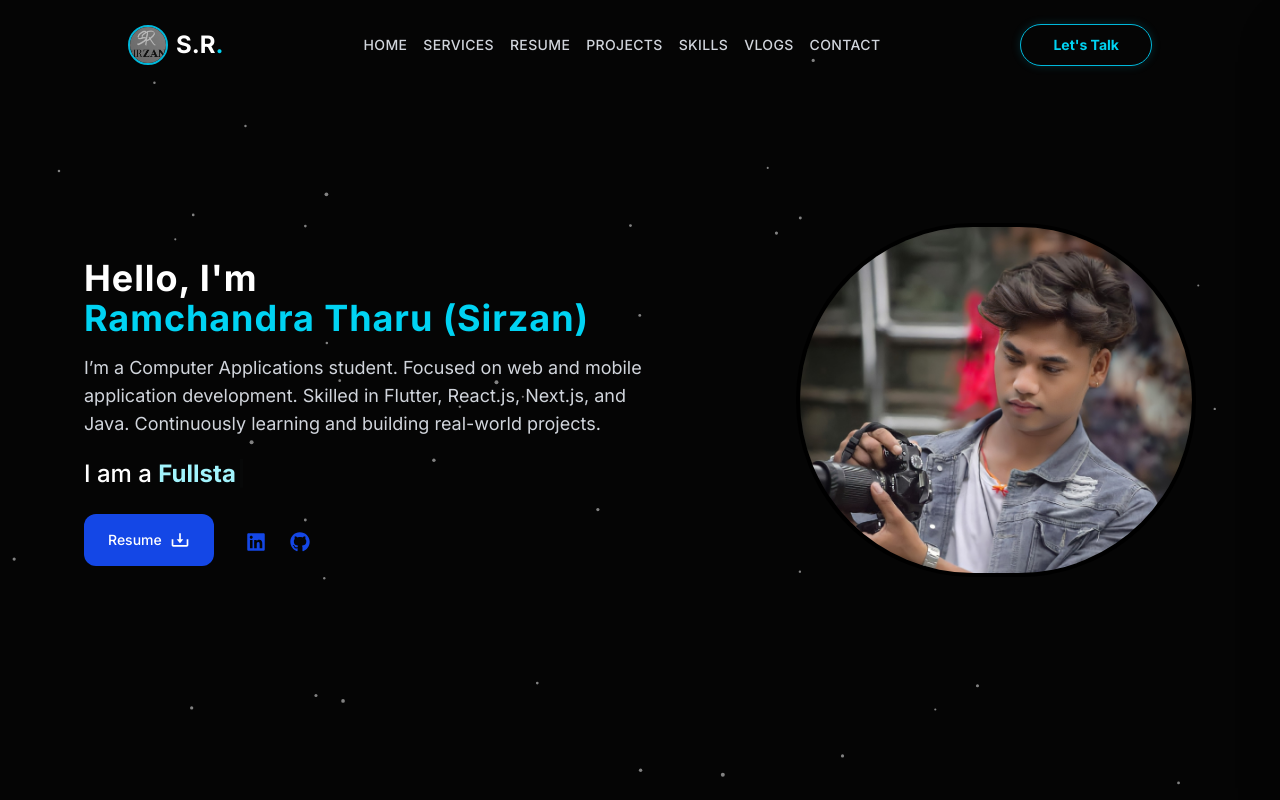
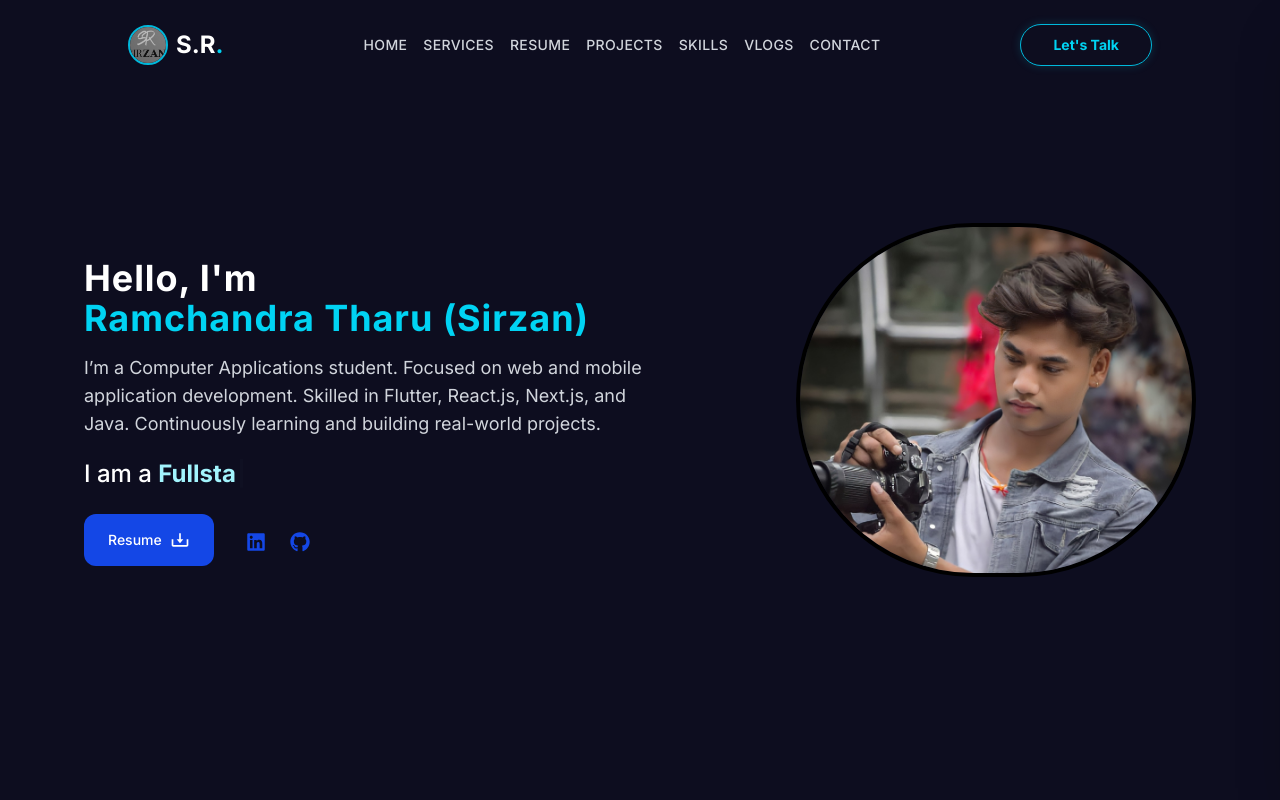
Before and after one commit to Ramchandra-Tharu/my-portfolio, a Next.js app: page / in a window 1280 px wide. Shown: the top 800 px of the page. Built offline with nearby package versions, Linux system fonts and the light colour scheme.

Commit message:
remove particels

```diff
--- a/components/Home/Common/SectionParticles.tsx
+++ /dev/null
@@ -1,98 +0,0 @@
-"use client";
-
-import { useEffect, useMemo, useState } from "react";
-import Particles, { initParticlesEngine } from "@tsparticles/react";
-import {
-    type Container,
-    type ISourceOptions,
-    MoveDirection,
-    OutMode,
-} from "@tsparticles/engine";
-import { loadSlim } from "@tsparticles/slim";
-
-export default function SectionParticles() {
-    const [init, setInit] = useState(false);
-
-    useEffect(() => {
-        initParticlesEngine(async (engine) => {
-            await loadSlim(engine);
-        }).then(() => {
-            setInit(true);
-        });
-    }, []);
-
-    const particlesLoaded = async (container?: Container): Promise<void> => {
-        // Particles loaded callback
-    };
-
-    const options: ISourceOptions = useMemo(
-        () => ({
-            background: {
-                color: {
-                    value: "#050505",
-                },
-            },
-            fpsLimit: 60,
-            interactivity: {
-                events: {
-                    onClick: {
-                        enable: false,
-                        mode: "push",
-                    },
-                    onHover: {
-                        enable: false,
-                        mode: "repulse",
-                    },
-                    resize: true as any,
-                },
-            },
-            particles: {
-                color: {
-                    value: "#ffffff",
-                },
-                links: {
-                    enable: false,
-                },
-                move: {
-                    direction: MoveDirection.none,
-                    enable: true,
-                    outModes: {
-                        default: OutMode.bounce,
-                    },
-                    random: false,
-                    speed: 0.5,
-                    straight: false,
-                },
-                number: {
-                    density: {
-                        enable: true,
-                        area: 800,
-                    },
-                    value: 80,
-                },
-                opacity: {
-                    value: 0.5,
-                },
-                shape: {
-                    type: "circle",
-                },
-                size: {
-                    value: { min: 1, max: 2 },
-                },
-            },
-            detectRetina: true,
-        }),
-        []
-    );
-
-    if (!init) return null;
-
-    return (
-        <Particles
-            id="section-particles"
-            particlesLoaded={particlesLoaded}
-            options={options}
-            className="absolute inset-0 h-full w-full"
-        />
-    );
-}
--- a/components/Home/Home.tsx
+++ b/components/Home/Home.tsx
@@ -11,8 +11,6 @@ import ContactSection from './Contact/Contact';
 import FooterSection from './Footer/Footer';
 import AOS from 'aos';
 import 'aos/dist/aos.css';
-import ParticlesHero from './Navbar/ParticleBackground';
-import SectionParticles from './Common/SectionParticles';
 
 const Home = () => {
   useEffect(() => {
@@ -31,11 +29,8 @@ const Home = () => {
     <div className="overflow-hidden">
       <HeroSection />
 
-      {/* Body Sections with Star Particles */}
+      {/* Body Sections */}
       <div className="relative">
-        <div className="absolute inset-0 z-0">
-          <SectionParticles />
-        </div>
         <div className="relative z-10">
           <ServicesSection />
           <ResumeSection />
--- a/components/Home/Navbar/ParticleBackground.tsx
+++ /dev/null
@@ -1,89 +0,0 @@
-// components/ParticlesHero.tsx
-"use client";
-
-import { useEffect, useMemo, useState } from "react";
-import Particles, { initParticlesEngine } from "@tsparticles/react";
-import {
-  type Container,
-  type ISourceOptions,
-  MoveDirection,
-  OutMode,
-} from "@tsparticles/engine";
-import { loadSlim } from "@tsparticles/slim";
-
-// Need to install @tsparticles/react , @tsparticles/engine and @tsparticles/slim packages
-// npm install @tsparticles/react @tsparticles/engine @tsparticles/slim
-
-export default function ParticlesHero() {
-  const [init, setInit] = useState(false);
-
-  useEffect(() => {
-    initParticlesEngine(async (engine) => {
-      await loadSlim(engine);
-    }).then(() => {
-      setInit(true);
-    });
-  }, []);
-
-  const particlesLoaded = async (container?: Container): Promise<void> => {
-    console.log(container);
-  };
-
-  const options: ISourceOptions = useMemo(
-    () => ({
-      background: {
-        color: { value: "transparent" }, // Transparent for overlay use
-      },
-      fullScreen: {
-        enable: false,
-      },
-      fpsLimit: 60,
-      interactivity: {
-        events: {
-          onClick: { enable: true, mode: "push" },
-          onHover: { enable: true, mode: "repulse" },
-        },
-        modes: {
-          push: { quantity: 4 },
-          repulse: { distance: 100, duration: 0.4 },
-        },
-      },
-      particles: {
-        color: { value: "#ffffff" },
-        links: {
-          color: "#ffffff",
-          distance: 150,
-          enable: true,
-          opacity: 0.4,
-          width: 1,
-        },
-        move: {
-          direction: MoveDirection.none,
-          enable: true,
-          outModes: { default: OutMode.out },
-          speed: 2,
-        },
-        number: {
-          density: { enable: true, area: 800 },
-          value: 60,
-        },
-        opacity: { value: 0.5 },
-        shape: { type: "circle" },
-        size: { value: { min: 1, max: 4 } },
-      },
-      detectRetina: true,
-    }),
-    []
-  );
-
-  if (!init) return null;
-
-  return (
-    <Particles
-      id="tsparticles"
-      particlesLoaded={particlesLoaded}
-      options={options}
-      className="absolute inset-0 "
-    />
-  );
-}
```
